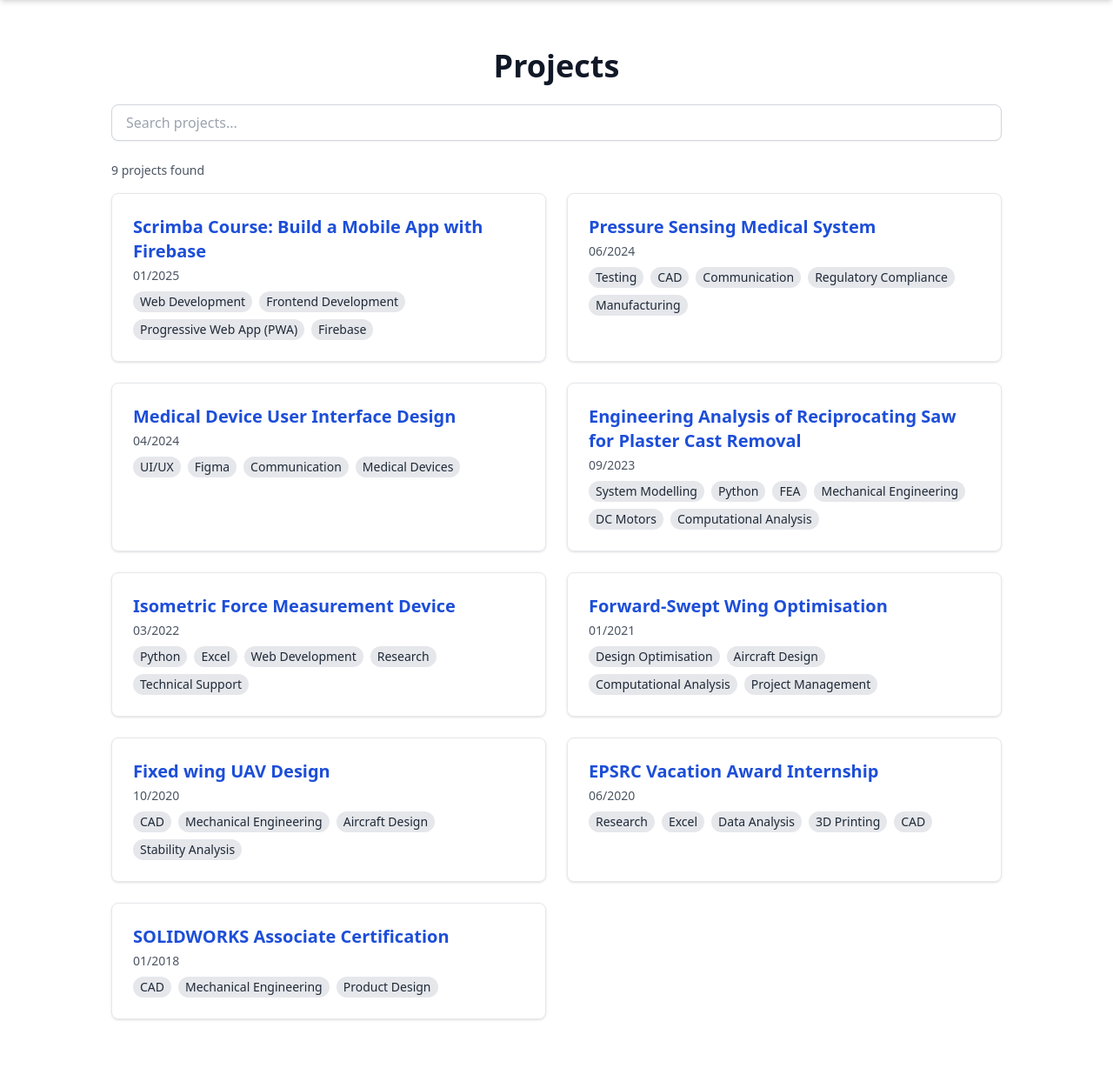
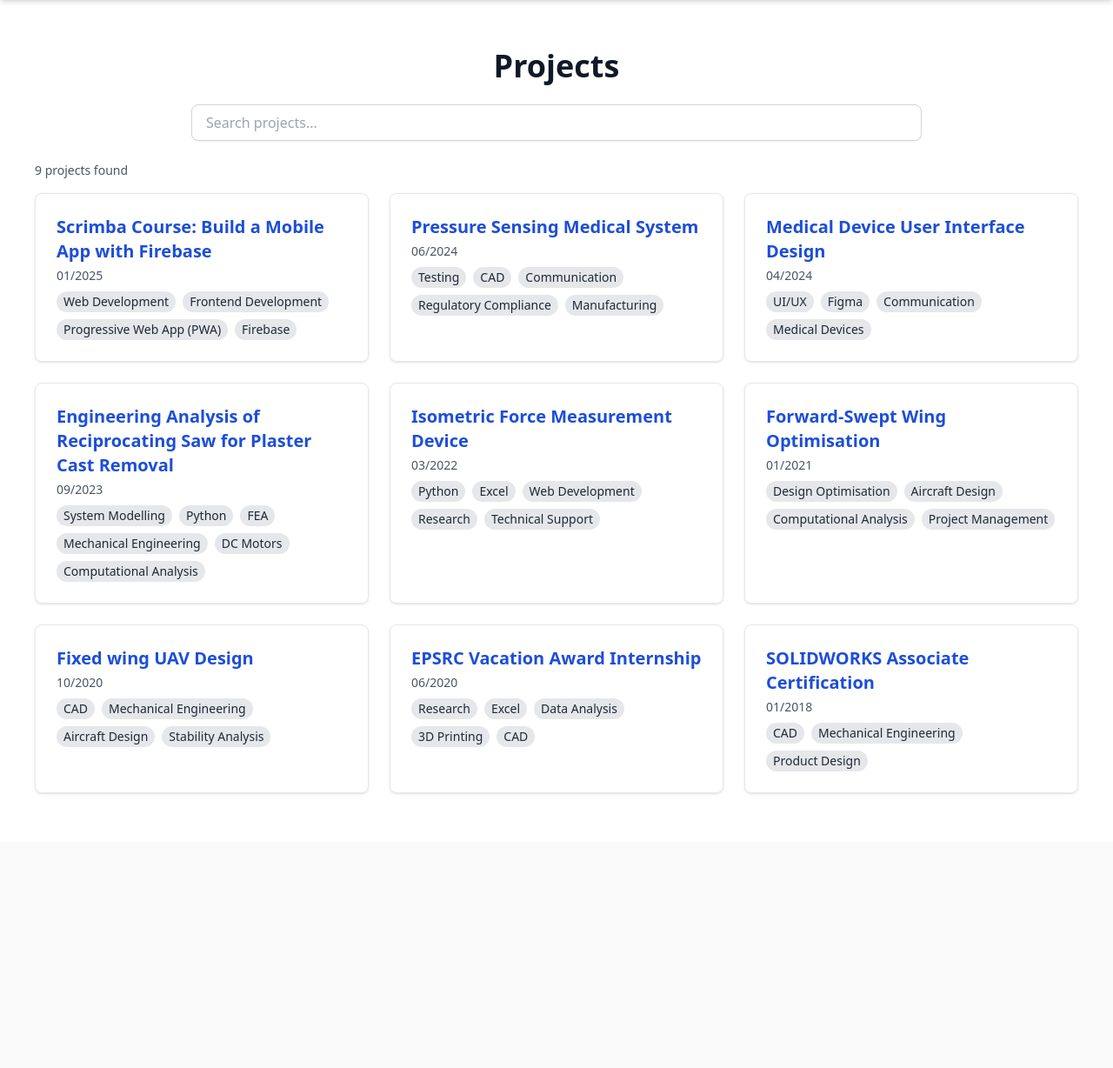
Before and after one commit to Ruariii/ruarihodgin, a Flask app: page /projects in a window 1280 px wide. Shown: the part 64-1292 px from the top of the page at 87% size. After the commit the page ends 977 px from the top, so only its background shows below. Run offline with Flask 3, Linux system fonts and the light colour scheme; some libraries are stand-ins or nearby versions.

Commit message:
UI changes

```diff
--- a/app.py
+++ b/app.py
@@ -12,7 +12,10 @@ model.load_db()
 
 @app.route('/')
 def index():
-    return render_template('index.html')
+    # Pass all projects so we can show their images in the carousel
+    all_projects = model.all()
+    all_projects.sort(key=lambda p: datetime.strptime(p.date, "%m/%Y"), reverse=True)
+    return render_template('index.html', projects=all_projects)
 
 @app.route("/projects")
 def projects():
--- a/templates/projects.html
+++ b/templates/projects.html
@@ -4,12 +4,12 @@
 
 {% block content %}
 
-<section class="max-w-5xl mx-auto py-8">
+<section class="max-w-7xl mx-auto py-8">
     <!-- Page Title -->
     <h2 class="text-4xl font-bold mb-6 text-center">Projects</h2>
 
     <!-- Search Bar -->
-    <form action="/projects" method="get" class="mb-6" id="search-form">
+    <form action="/projects" method="get" class="flex mb-6 justify-center" id="search-form">
         <input
             id="search"
             type="search"
@@ -19,12 +19,12 @@
             hx-get="/projects"
             hx-trigger="search, keyup delay:200ms changed"
             hx-target="#project-results"
-            class="w-full px-4 py-2 border border-gray-300 rounded-lg shadow-sm focus:outline-none focus:ring-2 focus:ring-blue-400 dark:bg-gray-800 dark:border-gray-700 dark:text-white"
+            class="w-[70%] px-4 py-2 border border-gray-300 rounded-lg shadow-sm focus:outline-none focus:ring-2 focus:ring-blue-400 dark:bg-gray-800 dark:border-gray-700 dark:text-white"
         >
     </form>
 
     <!-- project count -->
-    <div class="mb-4 text-sm text-gray-600 dark:text-gray-400">
+    <div class="mb-4 mx-auto text-sm text-gray-600 dark:text-gray-400">
         <span id="project-count"
             hx-get="/projects/count"
             hx-include="#search"
@@ -38,7 +38,7 @@
     </div>
 
     <!-- project list -->
-    <div class="grid gap-6 sm:grid-cols-1 md:grid-cols-2" id="project-results">
+    <div class="grid gap-6 sm:grid-cols-1 md:grid-cols-3" id="project-results">
         {% include "list.html" %}
     </div>
 
```
Also changed, not shown: templates/index.html (+21 -1 lines).
